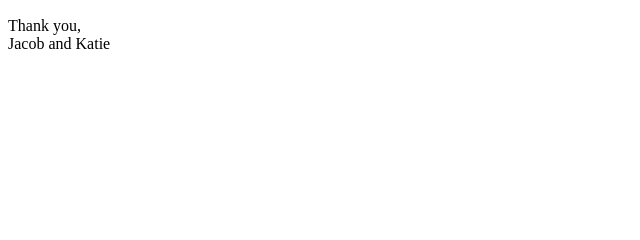
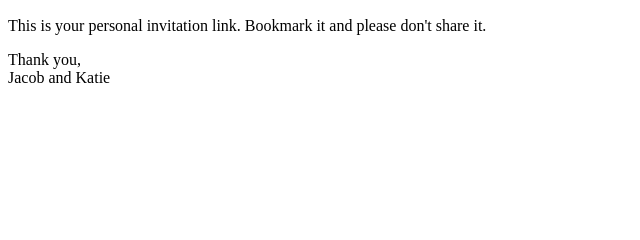
Before and after one commit to jsayles/wedding, a Django app: template wedding/templates/email_invite.html in a window 1280 px wide. Shown: the part 256-496 px from the top of the page, without its empty margins (0-640 px from the left). Run offline with Django 3.2, Linux system fonts and the light colour scheme; the template is opened without the code that fills it, so the values that code supplies are empty; parts of the project's set-up code (start-up, migrations or seed data) failed here and were passed over.

Commit message:
updated email text

```diff
--- a/wedding/templates/email_invite.html
+++ b/wedding/templates/email_invite.html
@@ -31,6 +31,9 @@
 		Invitation Link: <a href="{{ invitation.public_url }}">{{ invitation.public_url }}</a>
 	</p>
 	<p>
+		This is your personal invitation link. Bookmark it and please don't share it.
+	</p>
+	<p>
 		Thank you,<br/>
 		Jacob and Katie
 	</p>
--- a/wedding/templates/email_invite.txt
+++ b/wedding/templates/email_invite.txt
@@ -20,5 +20,7 @@ sun and the Kelso folks eating barbecue in Scott Depot.
 Invitation Code: {{ invitation.get_code }}
 Invitation Link: {{ invitation.public_url }}
 
+This is your personal invitation link. Bookmark it and please don't share it.
+
 Thank you,
 Jacob and Katie
```
